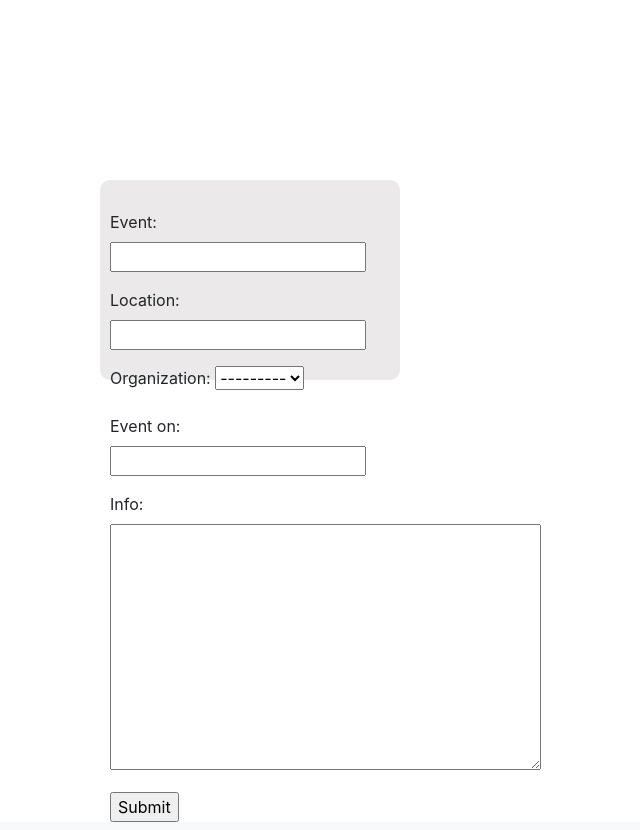
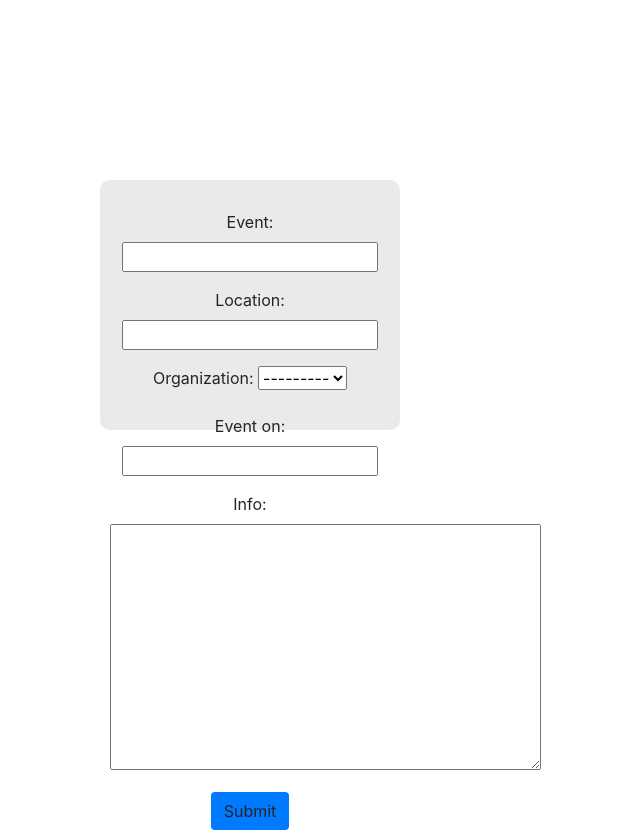
Before and after one commit to DeltaCodeCamp/Flap, a Django app: page /events in a window 1280 px wide. Shown: the part 60-890 px from the top of the page, without its empty margins (412-1052 px from the left). Run offline with Django 3.2, Linux system fonts and the light colour scheme; data that the repository does not hold is empty; some libraries are stand-ins or nearby versions.

Commit message:
saurav vai

```diff
--- a/static/styling/_signin.scss
+++ b/static/styling/_signin.scss
@@ -1,4 +1,4 @@
-.login{
+.login , .form-group {
     background-color: rgba(156, 147, 147,0.2);
     padding: 10px;
     padding-top: 30px;
--- a/static/styling/_signup.scss
+++ b/static/styling/_signup.scss
@@ -1,13 +1,13 @@
-.signup {
+.signup , .form-group {
     background-color: rgba(156, 147, 147,0.2);
     padding: 10px;
     padding-top: 30px;
-    position:absolute;
-    top:30vh;
-    bottom: 30vh;
-    left: 40vw;
-    right: 40vw;
+    // position:absolute;
+    // top:30vh;
+    // bottom: 30vh;
+    // left: 40vw;
+    // right: 40vw;
     width: 300px;
-    height: 200px;
+    height: 250px;
     border-radius: 10px;
 }
--- a/static/styling/style.css
+++ b/static/styling/style.css
@@ -1,4 +1,4 @@
-.login {
+.login, .form-group {
   background-color: rgba(156, 147, 147, 0.2);
   padding: 10px;
   padding-top: 30px;
@@ -11,17 +11,12 @@
   height: 200px;
   border-radius: 10px; }
 
-.signup {
+.signup, .form-group {
   background-color: rgba(156, 147, 147, 0.2);
   padding: 10px;
   padding-top: 30px;
-  position: absolute;
-  top: 30vh;
-  bottom: 30vh;
-  left: 40vw;
-  right: 40vw;
   width: 300px;
-  height: 200px;
+  height: 250px;
   border-radius: 10px; }
 
 /*# sourceMappingURL=style.css.map */
--- a/templates/signupForm.html
+++ b/templates/signupForm.html
@@ -1,12 +1,12 @@
 {% extends "base.html" %}
 {% block content %}
 
-    <div class="container signup">
+    <div class="form-group text-center signup">
 
-        <form class ="form-signup" method = "post">
+        <form method = "post">
             {% csrf_token %}
             {{form.as_p}}
-            <input type = "submit" name = "Sign Up" />
+            <input class="btn btn-default bg-primary" type = "submit" name = "Sign Up" />
           </form>
 
     </div>
```
Also changed, not shown: 1 other file.
